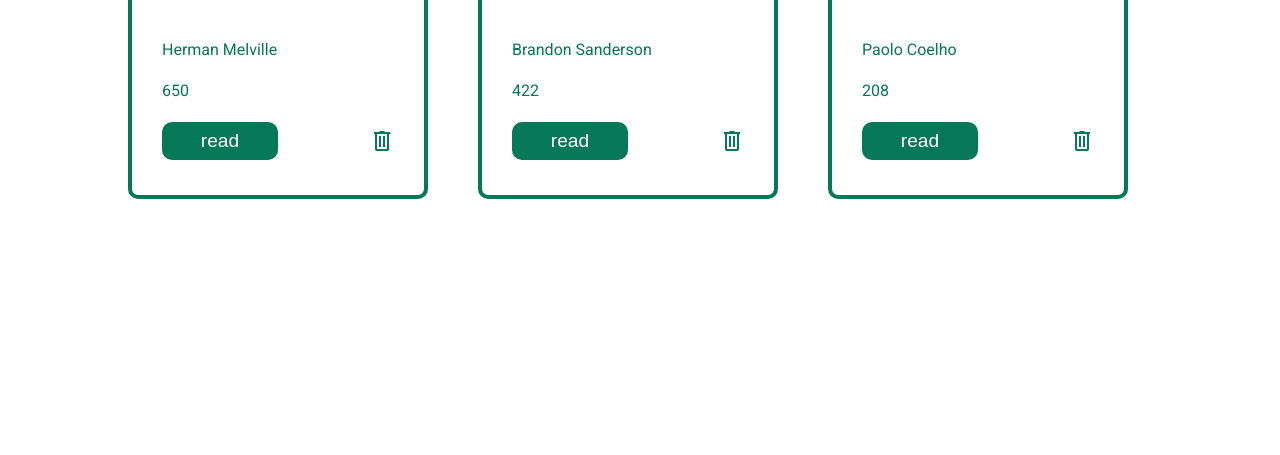
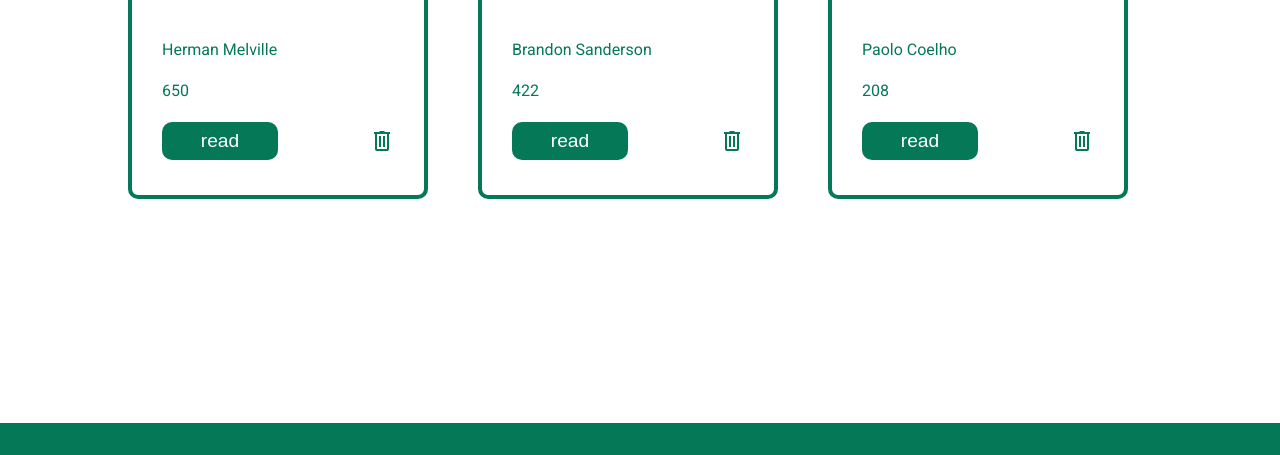
Before and after one commit to menachemlemmer/Library, a plain HTML site: page index.html in a window 1280 px wide. Shown: the part 345-800 px from the top of the page. Drawn offline with Linux system fonts and the light colour scheme.

Commit message:
Empty input after submission

```diff
--- a/index.html
+++ b/index.html
@@ -35,5 +35,6 @@
       <button id="add">+</button>
     </header>
     <div class="main"></div>
+    <footer></footer>
   </body>
 </html>
--- a/script.js
+++ b/script.js
@@ -79,6 +79,9 @@
   closeModal();
   main.innerHTML = "";
   displayBooks(myLibrary);
+  document.querySelector("#author").value = "";
+  document.querySelector("#title").value = "";
+  document.querySelector("#pages").value = "";
 });
 
 function displayBooks(books) {
--- a/styles.css
+++ b/styles.css
@@ -183,3 +183,11 @@
   height: 26px;
   width: 26px;
 }
+
+footer {
+  background-color: #047857;
+  height: 2em;
+  width: 100%;
+  position: fixed;
+  bottom: 0;
+}
```
